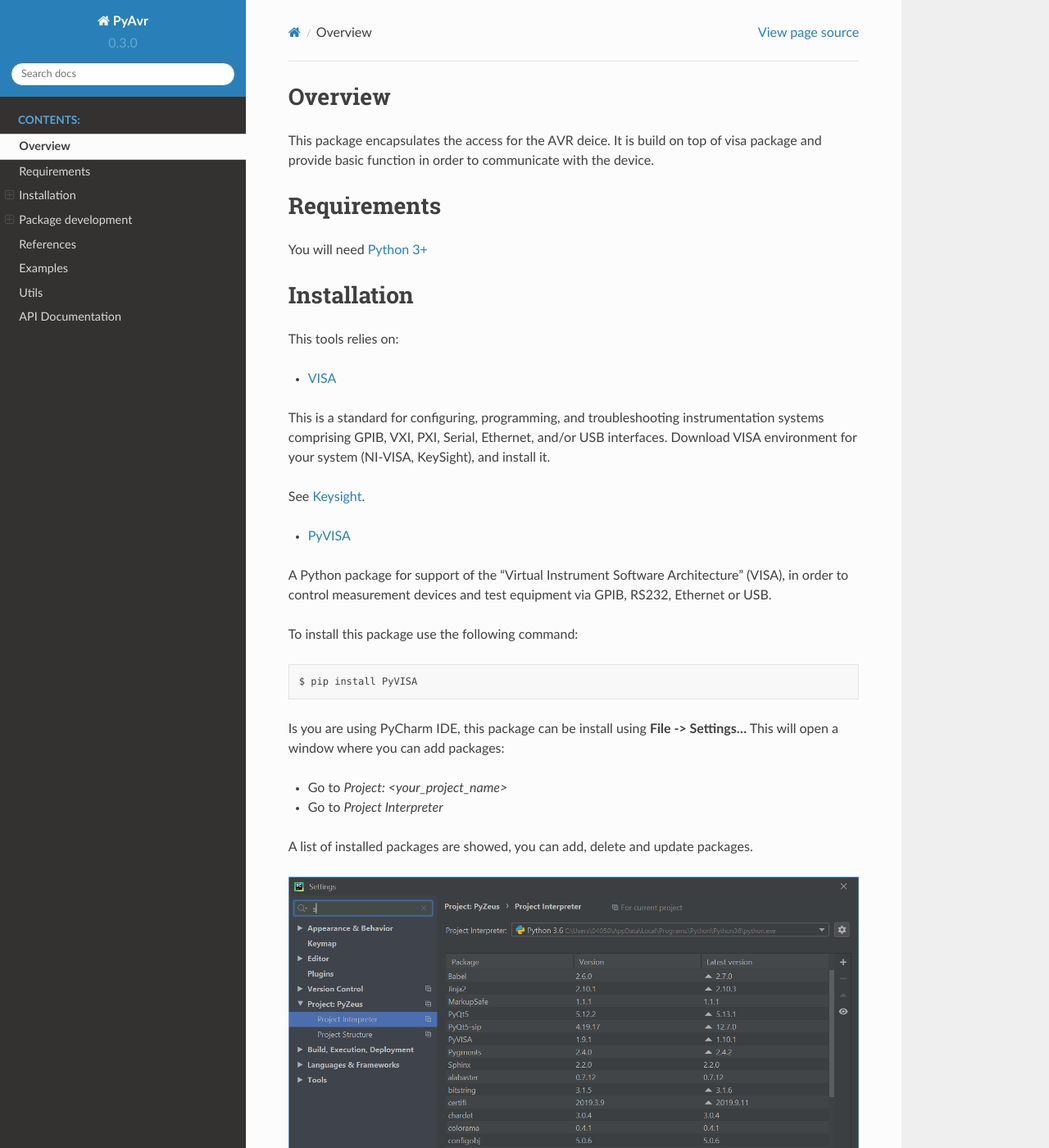
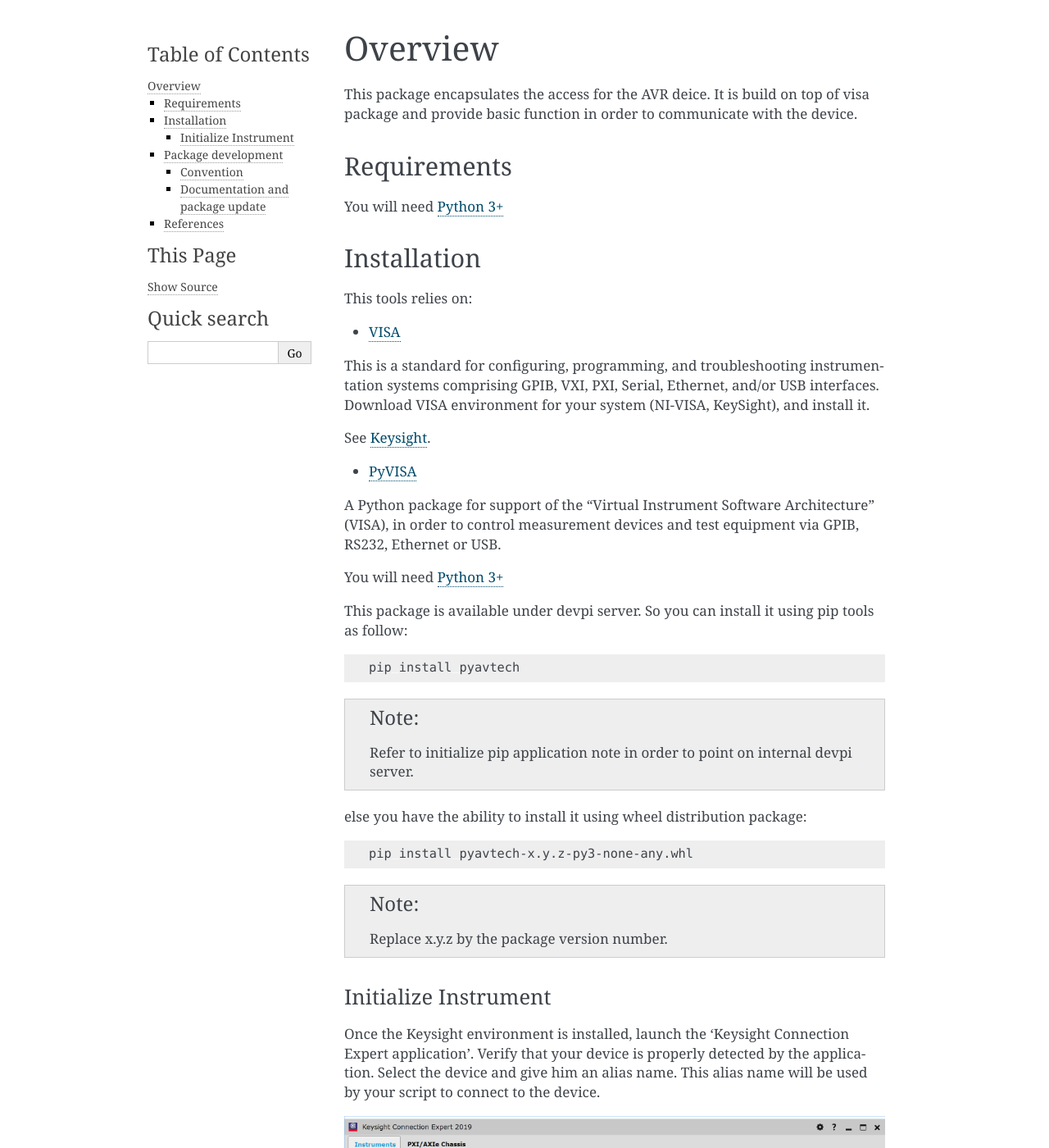
Before and after one commit to durufle/pyavtech, a Sphinx documentation site: the page built from docs/source/overview.rst, in a window 1280 px wide and 1400 px high. Shown: the whole window at 82% size. Built offline with Sphinx 7.4.7, drawn with Linux system fonts in a browser that asks for light colours; some of the changed text lies outside the part shown.

Commit message:
update: add latex configuration - update documentation

```diff
--- a/docs/source/conf.py
+++ b/docs/source/conf.py
@@ -18,7 +18,7 @@
 # -- Project information -----------------------------------------------------
 
 project = 'PyAvr'
-copyright = '2019, UL-IMS'
+copyright = '2021, UL-IMS'
 author = 'Laurent Bonnet'
 
 # The full version, including alpha/beta/rc tags
@@ -36,8 +36,6 @@
     'sphinx.ext.coverage',
     'sphinx.ext.napoleon',
     'sphinx.ext.intersphinx',
-    'sphinx_rtd_theme',
-    'sphinx.ext.intersphinx'
 ]
 
 intersphinx_mapping = {'python': ('https://docs.python.org/3', None)}
@@ -56,21 +54,13 @@
 # a list of builtin themes.
 #
 # html_theme = 'classic'
-html_theme = 'sphinx_rtd_theme'
+html_theme = 'alabaster'
 
 # Theme options are theme-specific and customize the look and feel of a theme
 # further.  For a list of options available for each theme, see the
 # documentation.
 #
-html_theme_options = {
-    "display_version": True,
-    # Toc options
-    'collapse_navigation': True,
-    'sticky_navigation': True,
-    'navigation_depth': 4,
-    'includehidden': True,
-    'titles_only': False
-}
+html_theme_options = {}
 
 # UL Logo
 html_logo = './_images/Ul_Red.png'
@@ -78,4 +68,30 @@
 # relative to this directory. They are copied after the builtin static files,
 # so a file named "default.css" will overwrite the builtin "default.css".
 # html_static_path = ['_static']
+
 autodoc_mock_imports = ["pyvisa"]
+
+# -- Options for Latex output -------------------------------------------------
+# today = 'March 2, 2021'
+today_fmt = "Generated on %b %d, %Y"
+
+latex_engine = 'xelatex'
+latex_logo = './_images/Ul_Red.png'
+
+latex_elements = {
+    'fontenc': '\\usepackage{fontspec}',
+    'fontpkg': '''\
+                \\setmainfont{DejaVu Serif}
+                \\setsansfont{DejaVu Sans}
+                \\setmonofont{DejaVu Sans Mono}''',
+    'geometry': '\\usepackage[vmargin=2.5cm, hmargin=3cm]{geometry}',
+    'preamble': '''\
+                \\usepackage[titles]{tocloft}
+                \\cftsetpnumwidth {1.25cm}\\cftsetrmarg{1.5cm}
+                \\setlength{\\cftchapnumwidth}{0.75cm}
+                \\setlength{\\cftsecindent}{\\cftchapnumwidth}
+                \\setlength{\\cftsecnumwidth}{1.25cm}''',
+    'fncychap': '\\usepackage[Sonny]{fncychap}',
+    'printindex': '\\footnotesize\\raggedright\\printindex',
+    'classoptions': ',oneside',
+}
--- a/docs/source/overview.rst
+++ b/docs/source/overview.rst
@@ -1,5 +1,6 @@
 Overview
-========
+********
+
 This package encapsulates the access for the AVR deice. It is build on top of visa package and
 provide basic function in order to communicate with the device.
 
@@ -15,8 +16,7 @@
 * `VISA <http://www.ivifoundation.org/>`_
 
 This is a standard for configuring, programming, and troubleshooting instrumentation systems comprising GPIB, VXI, PXI,
-Serial, Ethernet, and/or USB interfaces.
-Download VISA environment for your system (NI-VISA, KeySight), and install it.
+Serial, Ethernet, and/or USB interfaces. Download VISA environment for your system (NI-VISA, KeySight), and install it.
 
 See `Keysight <https://www.keysight.com/main/software.jspx?cc=FR&lc=fre&ckey=2175637&nid=-33002.977662&id=2175637/>`_.
 
@@ -25,21 +25,29 @@
 A Python package for support of the “Virtual Instrument Software Architecture” (VISA),
 in order to control measurement devices and test equipment via GPIB, RS232, Ethernet or USB.
 
-To install this package use the following command:
+You will need `Python 3+ <https://www.python.org>`_
+
+This package is available under devpi server. So you can install it using pip tools as follow:
 
 .. code-block:: bash
 
-    $ pip install PyVISA
+    pip install pyavtech
 
-Is you are using PyCharm IDE, this package can be install using **File -> Settings...**
-This will open a window where you can add packages:
 
-* Go to *Project: <your_project_name>*
-* Go to *Project Interpreter*
+.. note::
 
-A list of installed packages are showed, you can add, delete and update packages.
+    Refer to initialize pip application note in order to point on internal devpi server.
 
-.. image:: ./_images/pycharm_packages.png
+else you have the ability to install it using wheel distribution package:
+
+.. code-block:: bash
+
+    pip install pyavtech-x.y.z-py3-none-any.whl
+
+.. note::
+
+    Replace x.y.z by the package version number.
+
 
 Initialize Instrument
 ---------------------
@@ -52,7 +60,7 @@
 Package development
 ===================
 
-The code of the package is developed under :file:`pyavr` directory.
+The code of the package is developed under :file:`pyavtech` directory.
 
 Convention
 ----------
@@ -85,10 +93,58 @@
     If the implementation is easy to explain, it may be a good idea.
     Namespaces are one honking great idea -- let's do more of those!
 
-Documentation update
---------------------
+All necessary packages need to develop are identifed in the requirements.txt file.
 
-In order to update the documentation, you need :program:`sphinx` and `sphinx_rtd_theme` package.
+After cloning, create a virtual environement, activate it and install necessary package:
+
+.. code-block:: bash
+
+    $ git clone ssh://git@git.ul-ts.com:5022/ims-se/hardware-team/pybench/pyavtech.git
+    $ cd pyavtech
+    $ python -m python3 -m venv venv
+    $ .\venv\Script\activate.bat
+    (venv) $ pip install -r requirements.txt
+
+To generate python package in wheel format locally:
+
+.. code-block:: bash
+
+    $ python setup.py bdist_wheel
+
+
+Documentation and package update
+--------------------------------
+
+To generate the documentation, use the following command under docs sub-folder:
+
+.. code-block:: bash
+
+    $ make html
+    $ make latex
+
+.. warning::
+
+    To generate latex format, the TeX Live utility must be installed first.
+
+
+Under root directory you can generate the wheel package and the documentation using the following command:
+
+.. code-block:: bash
+
+    $ python setup.py build_sphinx
+
+finaly you can build wheel package and documentation and the upload to the devpi server using:
+
+.. code-block:: bash
+
+    $ devpi upload --format=bdist_whell --with-docs
+
+
+.. warning::
+
+    This operation is automatically done using continuous integration at tag creation. Manual operation can be done
+    for testing purpose only, but in any case package versioning must be done previously and follow the semantic rules.
+
 
 References
 ==========
--- a/docs/source/sample.rst
+++ b/docs/source/sample.rst
@@ -1,5 +1,5 @@
 Examples
-========
+********
 
 - Open a session using the VISA address
 
--- a/requirements.txt
+++ b/requirements.txt
@@ -1,5 +1,4 @@
-Sphinx
-sphinx-rtd-theme
+sphinx
 coverage
 wheel
 bump2version
```
Also changed, not shown: docs/source/utils.rst (+5 -3 lines), docs/source/_images/pycharm_packages.png (deleted).
